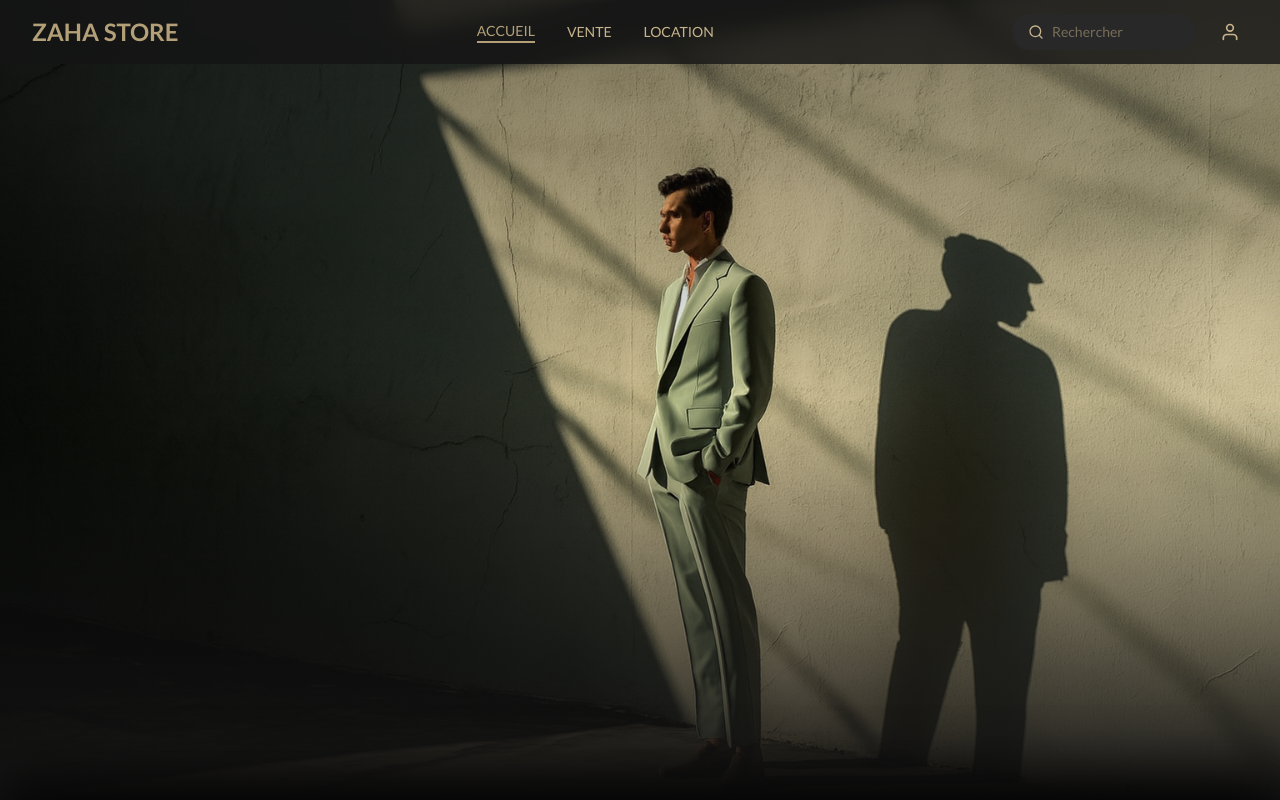
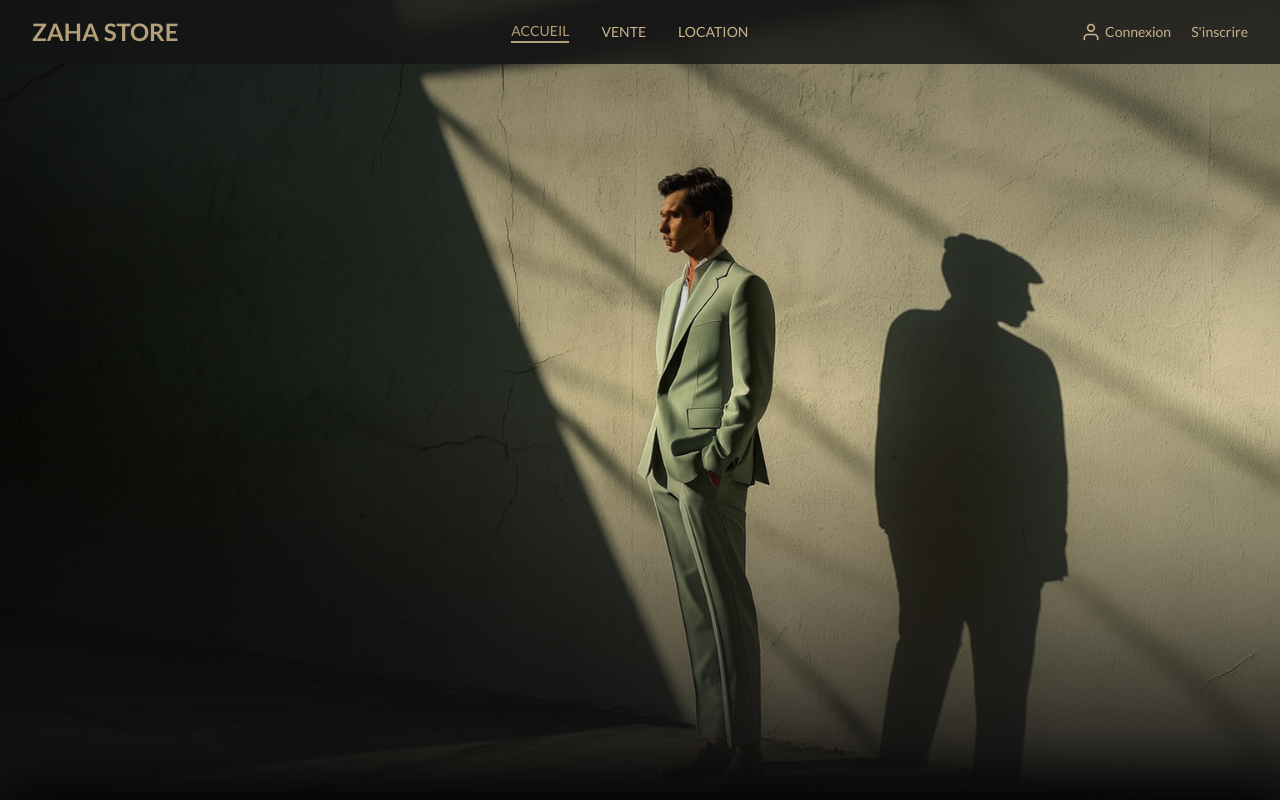
Before and after one commit to mustaphazaha/costume_project, a PHP site: page / in a window 1280 px wide. Run offline with PHP 8.4, Linux system fonts and the light colour scheme; some libraries are stand-ins or nearby versions.

Commit message:
nav logo

```diff
--- a/cart.php
+++ b/cart.php
@@ -64,7 +64,7 @@ foreach ($cart_items as $item) {
     <?php include 'includes/navbar.php'; ?>
 
     <main class="flex-1 max-w-7xl mx-auto px-4 sm:px-6 lg:px-8 py-12 w-full">
-        <h1 class="text-4xl font-serif font-bold text-primary mb-8">Mon Panier</h1>
+        <h1 class="text-4xl font-serif font-bold text-primary mb-8 mt-5">Mon Panier</h1>
 
         <?php if (empty($cart_items)): ?>
             <div class="text-center py-16 bg-surface/30 rounded-xl border border-surface">
--- a/includes/navbar.php
+++ b/includes/navbar.php
@@ -28,18 +28,6 @@ if (session_status() === PHP_SESSION_NONE) {
 
             <!-- Right Side Icons -->
             <div class="flex items-center space-x-4">
-                <!-- Search -->
-                <div class="hidden md:flex items-center bg-surface rounded-full px-4 py-2">
-                    <svg xmlns="http://www.w3.org/2000/svg" width="16" height="16" viewBox="0 0 24 24" fill="none"
-                        stroke="currentColor" stroke-width="2" stroke-linecap="round" stroke-linejoin="round"
-                        class="text-secondary mr-2">
-                        <circle cx="11" cy="11" r="8"></circle>
-                        <line x1="21" y1="21" x2="16.65" y2="16.65"></line>
-                    </svg>
-                    <input type="text" placeholder="Rechercher"
-                        class="bg-transparent border-none outline-none text-cream text-sm w-32 placeholder-secondary/50">
-                </div>
-
                 <!-- Cart -->
                 <?php if (isset($_SESSION['user_id'])): ?>
                     <a href="cart.php" class="relative p-2 text-secondary hover:text-primary transition-colors">
@@ -55,23 +43,31 @@ if (session_status() === PHP_SESSION_NONE) {
                 <?php endif; ?>
 
                 <!-- Account -->
-                <div class="flex">
-                    <a href="<?php echo isset($_SESSION['user_id']) ? '#' : 'login.php'; ?>"
-                        class="p-2 text-secondary hover:text-primary transition-colors flex items-center">
+                <div class="flex items-center">
+                    <?php if (isset($_SESSION['user_id'])): ?>
+                        <a href="#" class="p-2 text-secondary hover:text-primary transition-colors flex items-center">
                             <svg xmlns="http://www.w3.org/2000/svg" width="20" height="20" viewBox="0 0 24 24" fill="none"
                                 stroke="currentColor" stroke-width="2" stroke-linecap="round" stroke-linejoin="round">
                                 <path d="M20 21v-2a4 4 0 0 0-4-4H8a4 4 0 0 0-4 4v2"></path>
                                 <circle cx="12" cy="7" r="4"></circle>
                             </svg>
-                        <?php if (isset($_SESSION['username'])): ?>
                             <span class="ml-2 text-sm hidden md:inline">Bienvenue,
                                 <?php echo htmlspecialchars($_SESSION['username']); ?></span>
-                        <?php endif; ?>
                         </a>
+                        <a href="#" onclick="confirmLogout(event)"
+                            class="ml-2 p-2 text-secondary hover:text-primary transition-colors flex items-center">Déconnexion</a>
+                    <?php else: ?>
 
-                    <?php if (isset($_SESSION['user_id'])): ?>
-                        <a href="#" onclick="confirmLogout(event)"
-                            class="p-2 text-secondary hover:text-primary transition-colors flex items-center">Déconnexion</a>
+                        <a href="login.php" class="text-sm font-medium text-secondary hover:text-primary transition-colors flex">
+                           <svg xmlns="http://www.w3.org/2000/svg" width="20" height="20" viewBox="0 0 24 24" fill="none"
+                                class="text-secondary hover:text-primary transition-colors flex items-center mr-1"
+                                stroke="currentColor" stroke-width="2" stroke-linecap="round" stroke-linejoin="round">
+                                <path d="M20 21v-2a4 4 0 0 0-4-4H8a4 4 0 0 0-4 4v2"></path>
+                                <circle cx="12" cy="7" r="4"></circle>
+                            </svg>
+                        Connexion
+                        </a>
+                        <a href="register.php" class="ml-5 text-sm font-medium text-secondary hover:text-primary transition-colors">S'inscrire</a>
                     <?php endif; ?>
                 </div>
 
```
Lines whose indentation alone changed are shown as unchanged.
